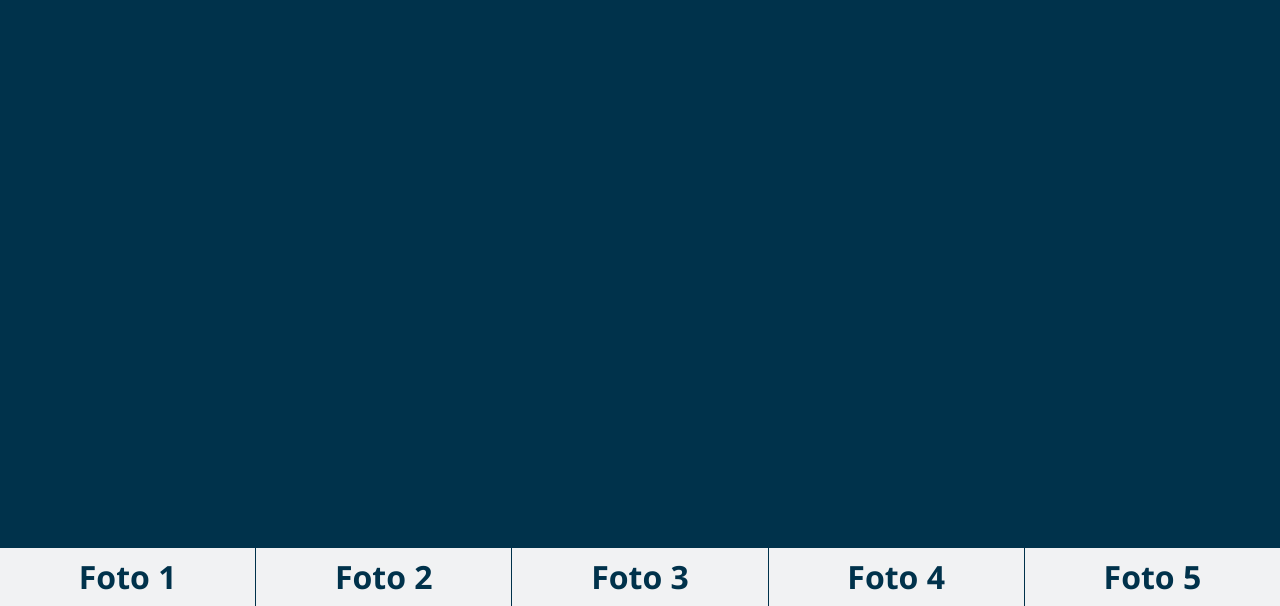
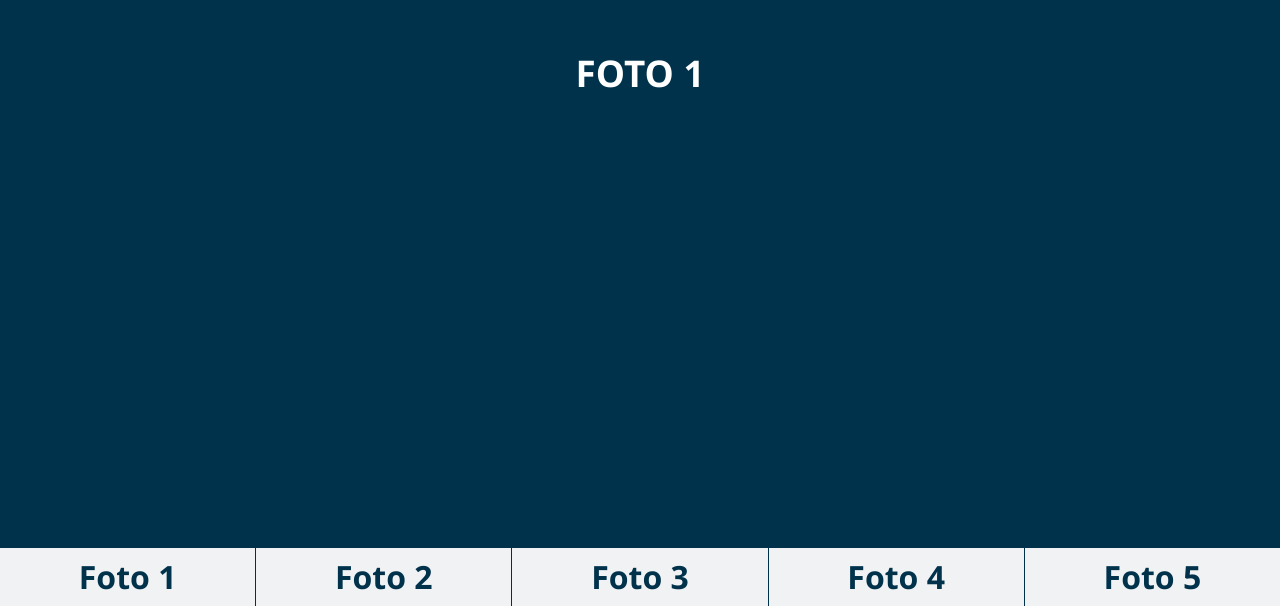
Before and after one commit to Supertepo/Supertepo.github.io, a plain HTML site: page fotos.html in a window 1280 px wide. Shown: the part 194-800 px from the top of the page. Drawn offline with nearby package versions, Linux system fonts and the light colour scheme.

Commit message:
On branch main Your branch is up to date with 'origin/main'.
Changes to be committed:
	modified:   fotos.html

```diff
--- a/fotos.html
+++ b/fotos.html
@@ -13,7 +13,7 @@
 <body>
 
         <ul class="slider">
-            <li id="slide1"><img src=""></li>
+            <li id="slide1">FOTO 1</li>
             <li id="slide2">encontrar�s los mejores</li>
             <li id="slide3">cursos online de programaci�n</li>
             <li id="slide4">y aprender�s de la mano</li>
```
